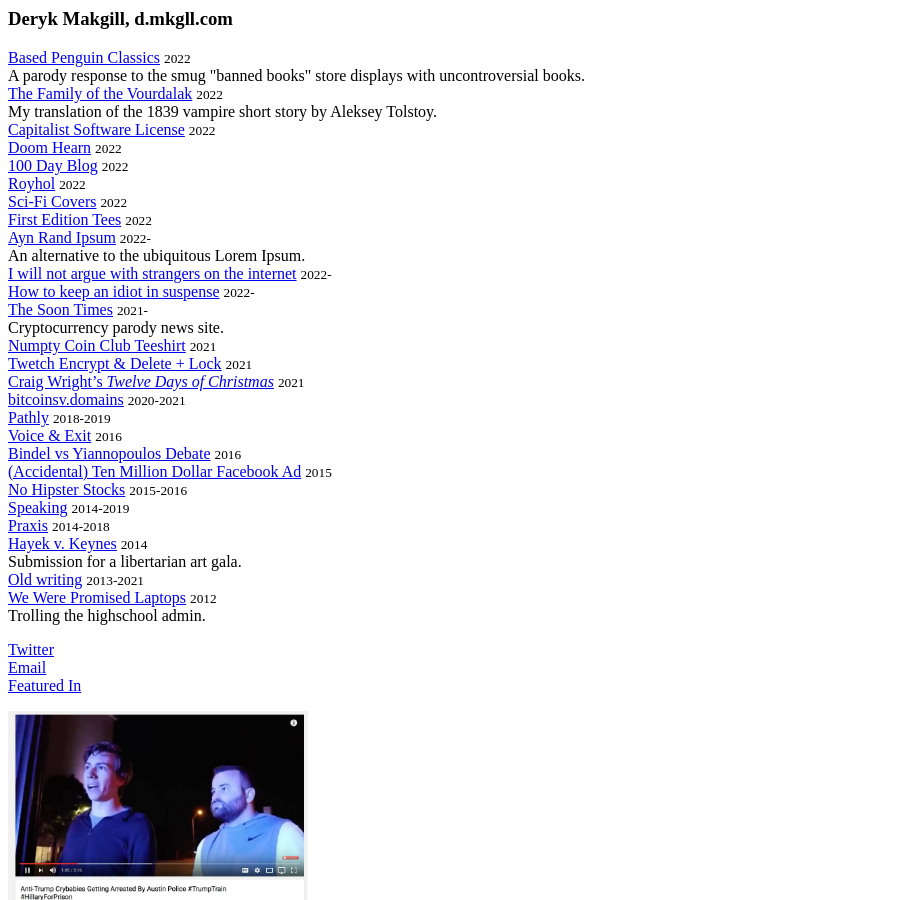
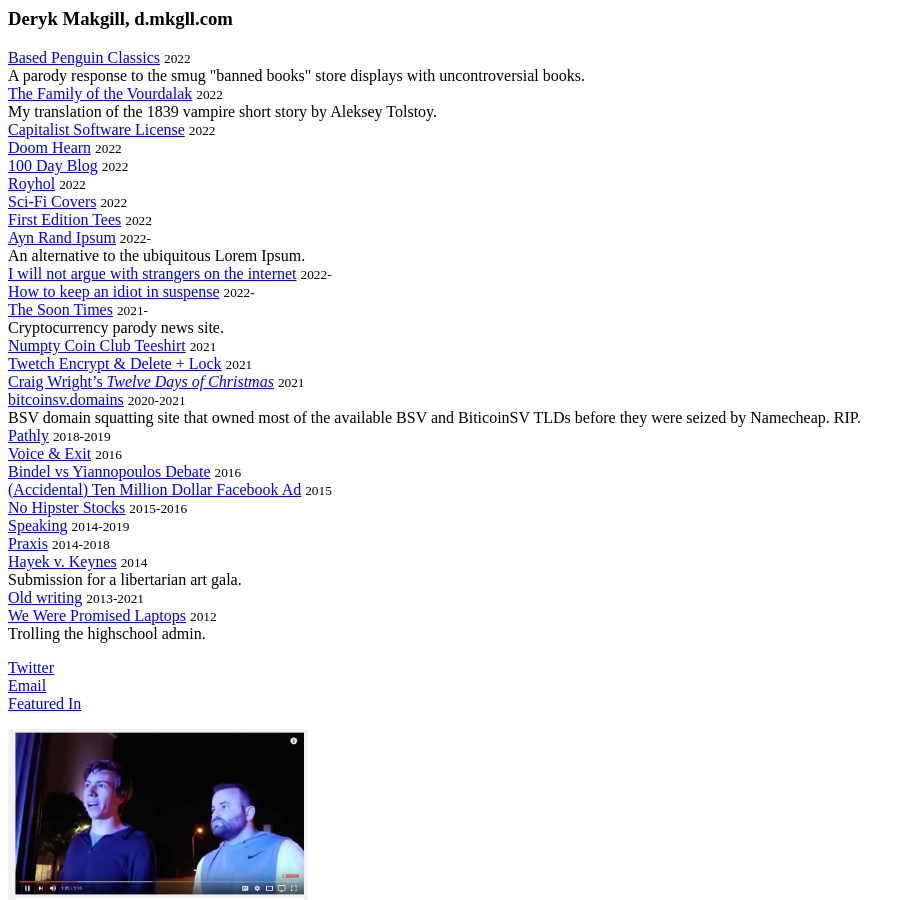
Before and after one commit to dmkgll/dmkgll, a Jekyll site: the page built from index.md, in a window 1280 px wide and 900 px high. Shown: the whole window, without its empty margins (0-913 px from the left). Built offline with Jekyll 4.4.1, drawn with Linux system fonts in a browser that asks for light colours.

Commit message:
Update index.md

```diff
--- a/index.md
+++ b/index.md
@@ -39,7 +39,7 @@ layout: index
   <li><a href="thesoontimes.com">Numpty Coin Club Teeshirt</a> <small>2021</small></li>
   <li><a href="/">Twetch Encrypt &amp; Delete + Lock</a> <small>2021</small></li>
   <li><a href="/csw12">Craig Wright’s <em>Twelve Days of Christmas</em></a> <small>2021</small></li>
-  <li><a href="/bsvdomains">bitcoinsv.domains</a> <small>2020-2021</small></li>
+  <li><a href="/bsvdomains">bitcoinsv.domains</a> <small>2020-2021</small><br>BSV domain squatting site that owned most of the available BSV and BiticoinSV TLDs before they were seized by Namecheap. RIP.</li>
   <li><a href="/pathly">Pathly</a> <small>2018-2019</small></li>
   <li><a href="/v&amp;e">Voice &amp; Exit</a> <small>2016</small></li>
   <li><a href="/bvyd">Bindel vs Yiannopoulos Debate</a> <small>2016</small></li>
```
